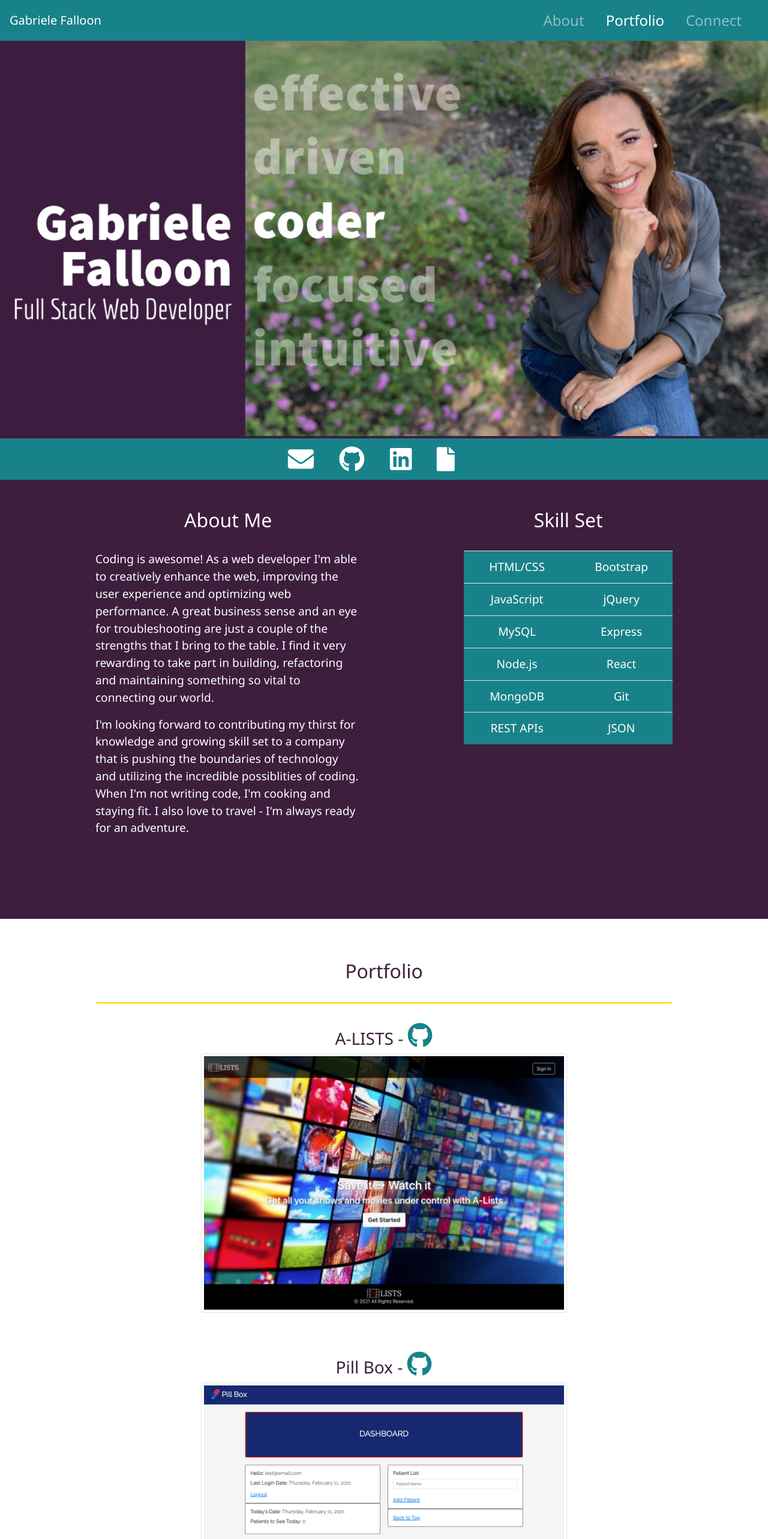
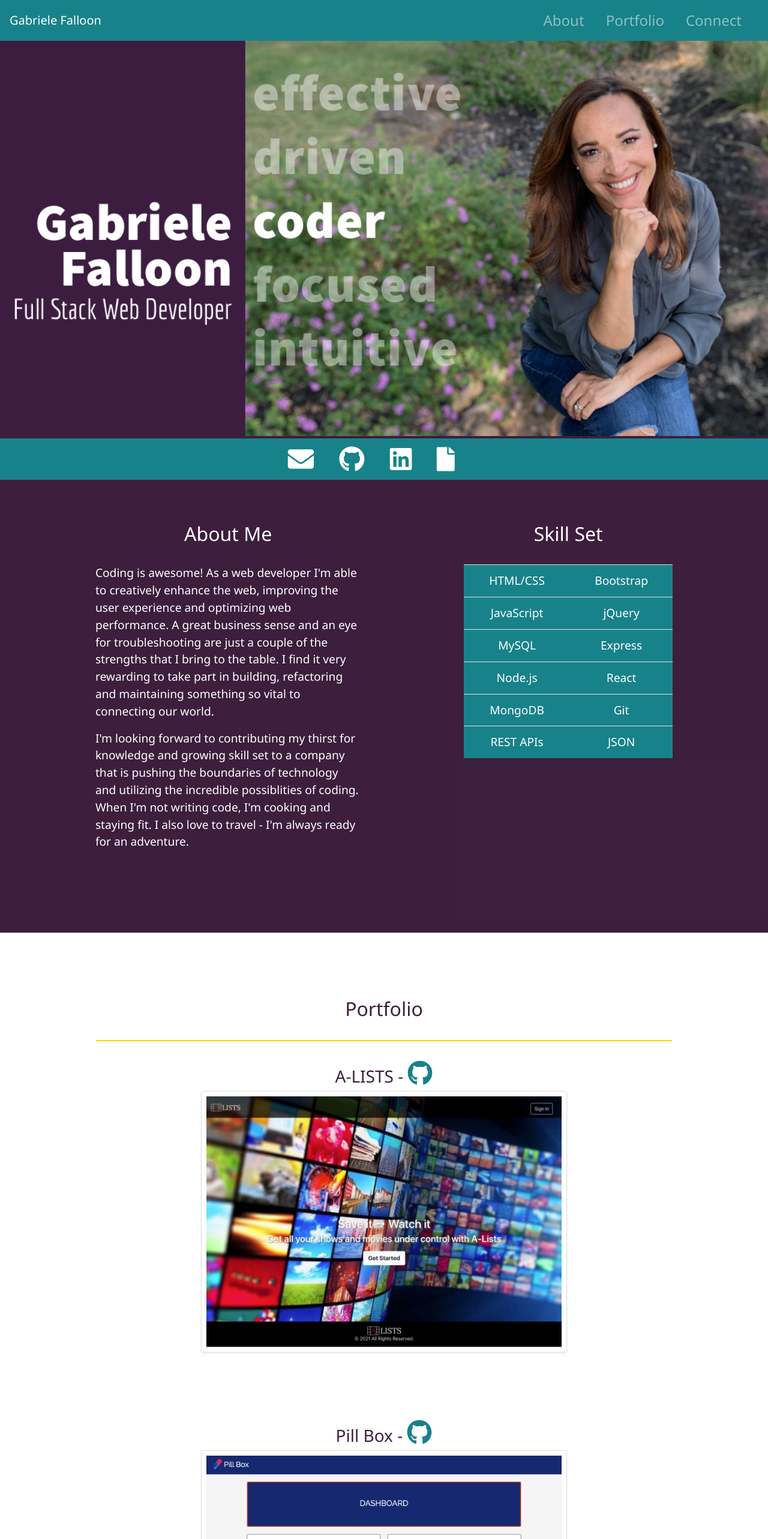
Before and after one commit to ggfalloon/react-portfolio, a React (Create React App) app: page /portfolio in a window 1280 px wide. Shown: the top 2566 px of the page at 60% size. Built offline with nearby package versions, Linux system fonts and the light colour scheme.

Commit message:
moved Navar and footer into wrapper and removed link for href

```diff
--- a/src/App.css
+++ b/src/App.css
@@ -15,11 +15,10 @@
 
 body {
   background-color: #ffffff;
-
   font-size: 18px;
   padding-top: 55px;
   padding-bottom: 60px;
-  /* overflow:visible; */
+  overflow: visible;
 }
 
 #about {
@@ -50,16 +49,6 @@ h2 {
   margin-bottom: 0;
 }
 
-/* Styled horizontal rule */
-/* hr {
-  margin-top: 7rem;
-  margin-bottom: 7rem;
-  margin-right: 5rem;
-  margin-left: 5rem;
-  border: 0;
-  border-top: 3px solid rgb(255, 208, 0);
-} */
-
 #hr1 {
   display:none;
 }
@@ -75,7 +64,7 @@ h2 {
 }
 
 #portfolio {
-  padding-top: 20px;
+  padding-top: 60px;
   color: rgba(36, 1, 36, 0.884);
 }
 #connect {
@@ -109,12 +98,6 @@ h5 {
   position: relative;
 }
 
-.img-thumb {
-  display: block;
-  width: 100%;
-  height: 275px
-}
-
 /* Styles overlay for link to website */
 .img-overlay {
   position: absolute;
@@ -128,6 +111,12 @@ h5 {
   font-size: 20px;
   padding: 50px;
   text-align: center;
+}
+
+.img-thumb {
+  display: block;
+  width: 100%;
+  height: 275px;
 }
 
 .overlayHolder:hover .img-overlay {
--- a/src/App.js
+++ b/src/App.js
@@ -1,11 +1,5 @@
 import React from 'react';
-import { BrowserRouter as Router, Route } from 'react-router-dom';
-import Navbar from "./components/Navbar";
-// import About from "./pages/About";
-// import Home from "./pages/Home";
-// import Connect from "./pages/Connect";
-// import Portfolio from "./pages/Portfolio";
-import Footer from "./components/Footer";
+import { BrowserRouter as Router, Route, Switch } from 'react-router-dom';
 import Wrapper from "./components/Wrapper";
 import './App.css';
 import 'bootstrap/dist/css/bootstrap.min.css';
@@ -14,12 +8,9 @@ function App() {
   return (
     <Wrapper>
       <Router>
-        <Navbar />
-        <Route exact path="/react-portfolio" />
-        <Route path="/about" />
-        <Route path="/portfolio" />
-        <Route path="/connect" />
-        <Footer />
+        <Switch>
+          <Route exact path="/react-portfolio" />
+        </Switch>
       </Router>
     </Wrapper>
   );
--- a/src/components/Navbar/index.js
+++ b/src/components/Navbar/index.js
@@ -1,5 +1,5 @@
 import React from "react";
-import { Link } from "react-router-dom";
+// import { Link } from "react-router-dom";
 import "./style.css";
 
 
@@ -8,7 +8,7 @@ function Navbar() {
         <div className="container">
             <nav className="navbar fixed-top navbar-expand-md navbar-dark">
 
-                <Link className="navbar-brand left-nav" to="/react-portfolio">Gabriele Falloon</Link>
+                <a href="/react-portfolio" className="navbar-brand left-nav" >Gabriele Falloon</a>
 
                 <button className="navbar-toggler" type="button" data-toggle="collapse" data-target="#navbarSupportedContent"
                     aria-controls="navbarSupportedContent" aria-expanded="false" aria-label="Toggle navigation">
@@ -18,19 +18,19 @@ function Navbar() {
                 <div className="collapse navbar-collapse" id="navbarSupportedContent">
                     <ul className="navbar-nav ml-auto">
                         <li className="nav-item">
-                            <Link to="/about"
+                            <a href="#about"
                                 className={
-                                    window.location.pathname === "/about"
+                                    window.location.pathname === "#about"
                                         ? "nav-link active"
-                                        : "nav-link"} >About</Link>
+                                        : "nav-link"} >About</a>
                         </li>
                         <li className="nav-item">
-                            <Link to="/portfolio"
-                                className={window.location.pathname === "/portfolio" ? "nav-link active" : "nav-link"}>Portfolio</Link>
+                            <a href="#portfolio"
+                                className={window.location.pathname === "#portfolio" ? "nav-link active" : "nav-link"}>Portfolio</a>
                         </li>
                         <li className="nav-item">
-                            <Link to="/connect"
-                                className={window.location.pathname === "/connect" ? "nav-link active" : "nav-link"}>Connect</Link>
+                            <a href="#connect"
+                                className={window.location.pathname === "#connect" ? "nav-link active" : "nav-link"}>Connect</a>
                         </li>
                     </ul>
                 </div>
--- a/src/components/Wrapper/index.js
+++ b/src/components/Wrapper/index.js
@@ -1,17 +1,19 @@
 import React from "react";
-
+import Navbar from "../Navbar";
 import Home from "../../pages/Home";
 import About from "../../pages/About";
 import Connect from "../../pages/Connect";
 import Portfolio from "../../pages/Portfolio";
+import Footer from "../Footer";
 
 function Wrapper(props) {
   return <main className="wrapper">{props.children}
-
+    <Navbar />
     <Home />
     <About />
     <Portfolio />
     <Connect />
+    <Footer />
   </main>;
 }
 
--- a/src/pages/About.js
+++ b/src/pages/About.js
@@ -2,7 +2,7 @@ import React from "react";
 
 function About() {
     return (
-        <div id="about">
+        <div className="pt-5" id="about">
 
             <div className="row mx-auto m-5 p-5">
                 <div className="col-md-5 mx-auto">
--- a/src/pages/Portfolio.js
+++ b/src/pages/Portfolio.js
@@ -24,7 +24,7 @@ function Portfolio() {
                                 <a href={item.githref} target="_blank" rel="noreferrer">
                                     <img src={item.image}
                                         alt="app page screenshot"
-                                        className="img-thumbnail img-thumb" />
+                                        className="img-thumbnail img-thumb shadow-sm p-2 mb-5 bg-white rounded" />
                                     <div className="img-overlay">
                                         <p>{item.description}</p>
                                         <p>{item.languages}</p>
```
